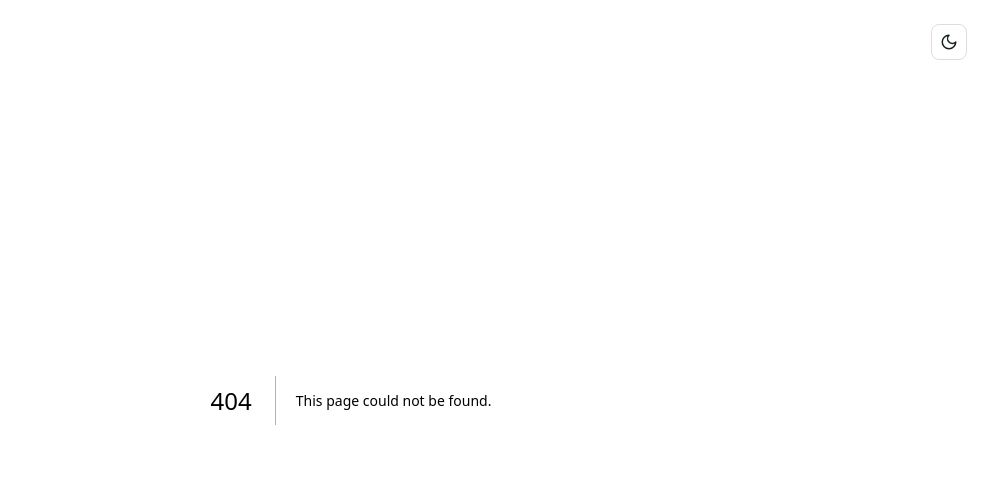
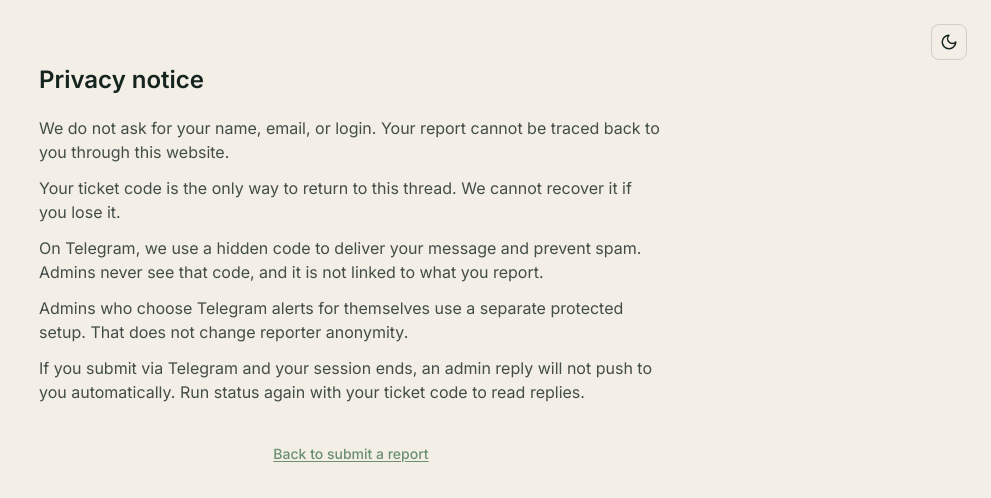
Before and after one commit to Pingwyd/Hospi-Feedback, a Next.js app in the folder apps/web/: page /privacy in a window 1280 px wide. Before the commit this address had no page. Shown: the top 498 px of the page, without its empty margins (289-1280 px from the left). Built offline with nearby package versions, Linux system fonts and the light colour scheme.

Commit message:
feat(web): privacy notice on dedicated /privacy page
Replace inline report form notice with summary plus links; full notice on /privacy with plain-language Telegram bullets.

```diff
--- /dev/null
+++ b/apps/web/src/app/privacy/page.tsx
@@ -0,0 +1,16 @@
+import Link from "next/link";
+
+import { PrivacyNoticeFull } from "@/components/report/PrivacyNoticeFull";
+
+export default function PrivacyPage() {
+  return (
+    <main className="mx-auto max-w-2xl px-6 py-12 md:py-16">
+      <PrivacyNoticeFull variant="page" />
+      <p className="mt-10 text-center text-sm text-ink/60">
+        <Link href="/report" className="font-medium text-sage underline underline-offset-2">
+          Back to submit a report
+        </Link>
+      </p>
+    </main>
+  );
+}
--- a/apps/web/src/components/report/PrivacyNotice.tsx
+++ b/apps/web/src/components/report/PrivacyNotice.tsx
@@ -1,39 +1,36 @@
+import Link from "next/link";
 import { Info } from "lucide-react";
+
+import {
+  PRIVACY_NOTICE_HEADING,
+  PRIVACY_NOTICE_LINK_LABEL,
+  PRIVACY_NOTICE_SUMMARY_LEAD,
+  PRIVACY_NOTICE_SUMMARY_TELEGRAM,
+} from "@/components/report/privacy-notice-content";
+
+const privacyLinkClass = "font-medium text-sage underline underline-offset-2";
 
 export function PrivacyNotice() {
   return (
     <section
-      aria-labelledby="privacy-notice-heading"
+      aria-labelledby="privacy-notice-summary-heading"
       className="rounded-xl border border-sage/25 bg-sage/10 p-5"
     >
       <div className="mb-3 flex items-center gap-2">
         <Info size={18} className="text-sage" aria-hidden />
-        <h2 id="privacy-notice-heading" className="text-sm font-semibold text-ink">
-          Privacy notice
+        <h2 id="privacy-notice-summary-heading" className="text-sm font-semibold text-ink">
+          {PRIVACY_NOTICE_HEADING}
         </h2>
       </div>
-      <ul className="space-y-2 text-sm leading-relaxed text-ink/80">
-        <li>
-          We do not ask for your name, email, or login. Your report cannot be traced back
-          to you through this website.
-        </li>
-        <li>
-          Your ticket code is the only way to return to this thread. We cannot recover it
-          if you lose it.
-        </li>
-        <li>
-          On Telegram, messages are tied to a chat id for routing and rate limiting only.
-          That id is hashed, never shown to admins, and never linked to report content.
-        </li>
-        <li>
-          Admins who link Telegram for notifications store an encrypted chat id so pushes
-          can be delivered. That is separate from reporter anonymity.
-        </li>
-        <li>
-          If you submit via Telegram and your session ends, an admin reply will not push
-          to you automatically. Run status again with your ticket code to read replies.
-        </li>
-      </ul>
+      <p className="text-sm leading-relaxed text-ink/80">
+        {PRIVACY_NOTICE_SUMMARY_LEAD} {PRIVACY_NOTICE_SUMMARY_TELEGRAM}{" "}
+        <Link href="/privacy" className={privacyLinkClass}>
+          {PRIVACY_NOTICE_LINK_LABEL}
+        </Link>{" "}
+        before you submit.
+      </p>
     </section>
   );
 }
+
+export { privacyLinkClass };
--- /dev/null
+++ b/apps/web/src/components/report/PrivacyNoticeFull.tsx
@@ -0,0 +1,43 @@
+import { Info } from "lucide-react";
+
+import {
+  PRIVACY_NOTICE_BULLETS,
+  PRIVACY_NOTICE_HEADING,
+} from "@/components/report/privacy-notice-content";
+
+type PrivacyNoticeFullProps = {
+  /** When true, use larger page title styling on /privacy. */
+  variant?: "page" | "embedded";
+};
+
+export function PrivacyNoticeFull({ variant = "embedded" }: PrivacyNoticeFullProps) {
+  const headingClass =
+    variant === "page"
+      ? "text-2xl font-semibold text-ink"
+      : "text-sm font-semibold text-ink";
+
+  return (
+    <section
+      aria-labelledby="privacy-notice-heading"
+      className={
+        variant === "page"
+          ? "space-y-5"
+          : "rounded-xl border border-sage/25 bg-sage/10 p-5"
+      }
+    >
+      <div className="flex items-center gap-2">
+        {variant === "embedded" ? (
+          <Info size={18} className="text-sage" aria-hidden />
+        ) : null}
+        <h1 id="privacy-notice-heading" className={headingClass}>
+          {PRIVACY_NOTICE_HEADING}
+        </h1>
+      </div>
+      <ul className="space-y-3 text-sm leading-relaxed text-ink/80 md:text-base">
+        {PRIVACY_NOTICE_BULLETS.map((item) => (
+          <li key={item}>{item}</li>
+        ))}
+      </ul>
+    </section>
+  );
+}
--- a/apps/web/src/components/report/ReportForm.tsx
+++ b/apps/web/src/components/report/ReportForm.tsx
@@ -1,9 +1,10 @@
 "use client";
 
 import { AlertCircle, ImagePlus, Trash2 } from "lucide-react";
+import Link from "next/link";
 import { FormEvent, useCallback, useEffect, useId, useRef, useState } from "react";
 
-import { PrivacyNotice } from "@/components/report/PrivacyNotice";
+import { PrivacyNotice, privacyLinkClass } from "@/components/report/PrivacyNotice";
 import { PhotoConfirmModal } from "@/components/shared/PhotoConfirmModal";
 import { ApiError } from "@/lib/api/client";
 import {
@@ -330,8 +331,12 @@ export function ReportForm({ onSubmitted }: ReportFormProps) {
           className="mt-1 h-4 w-4 rounded border-ink/20 text-sage focus:ring-sage"
         />
         <span>
-          I have read the privacy notice and understand how anonymity works on this
-          platform. <span className="text-brass">*</span>
+          I have read the{" "}
+          <Link href="/privacy" className={privacyLinkClass}>
+            privacy notice
+          </Link>{" "}
+          and understand how anonymity works on this platform.{" "}
+          <span className="text-brass">*</span>
         </span>
       </label>
 
--- /dev/null
+++ b/apps/web/src/components/report/privacy-notice-content.ts
@@ -0,0 +1,19 @@
+/** Full privacy notice bullets (web report flow). Shared by /privacy and form summary context. */
+
+export const PRIVACY_NOTICE_HEADING = "Privacy notice";
+
+export const PRIVACY_NOTICE_BULLETS = [
+  "We do not ask for your name, email, or login. Your report cannot be traced back to you through this website.",
+  "Your ticket code is the only way to return to this thread. We cannot recover it if you lose it.",
+  "On Telegram, we use a hidden code to deliver your message and prevent spam. Admins never see that code, and it is not linked to what you report.",
+  "Admins who choose Telegram alerts for themselves use a separate protected setup. That does not change reporter anonymity.",
+  "If you submit via Telegram and your session ends, an admin reply will not push to you automatically. Run status again with your ticket code to read replies.",
+] as const;
+
+export const PRIVACY_NOTICE_SUMMARY_LEAD =
+  "We do not ask for your name, email, or login, and your report is not linked to your identity on this website.";
+
+export const PRIVACY_NOTICE_SUMMARY_TELEGRAM =
+  "If you use Telegram, your report works the same way, but you may need to check back manually for replies.";
+
+export const PRIVACY_NOTICE_LINK_LABEL = "Read our full privacy notice";
```
